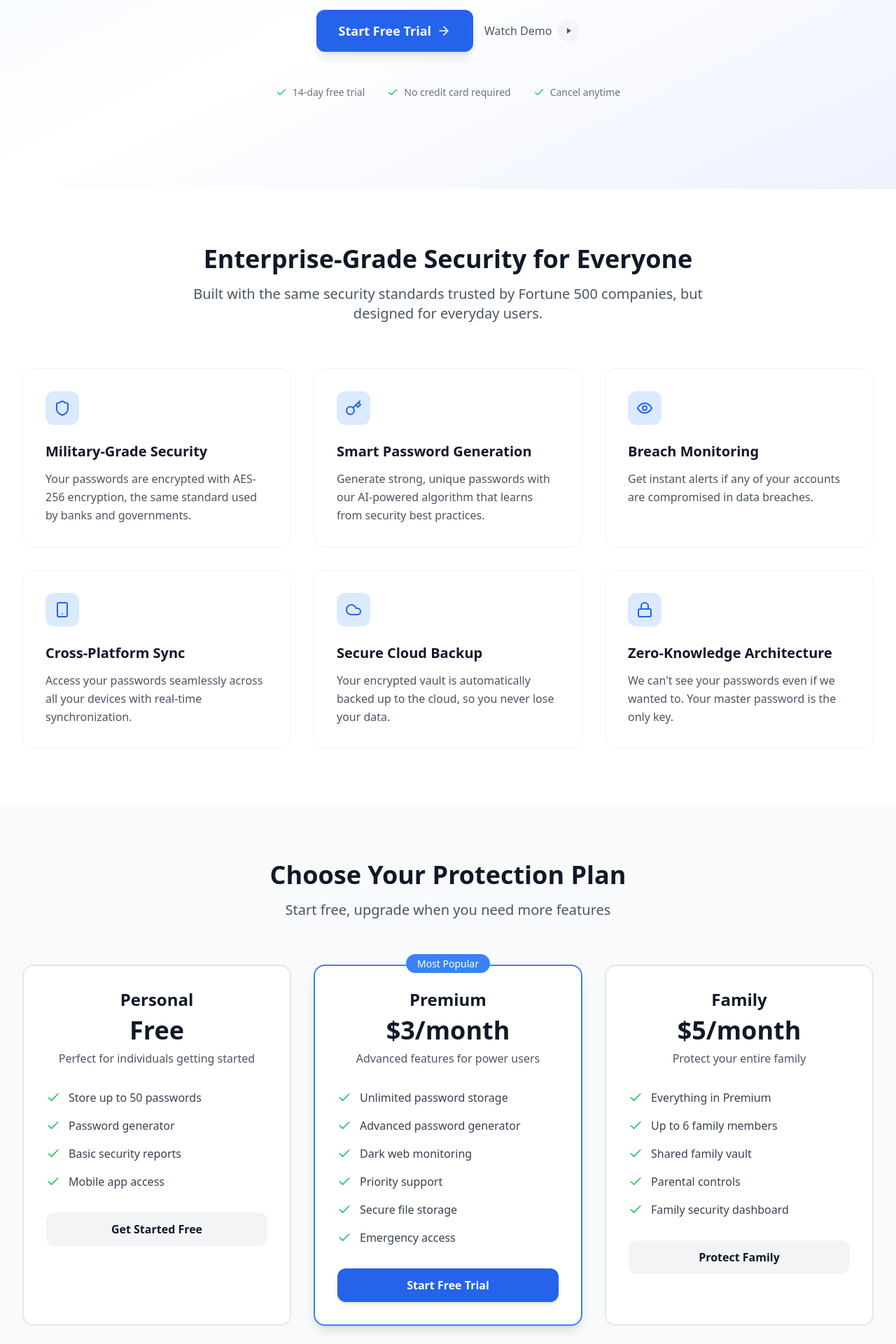
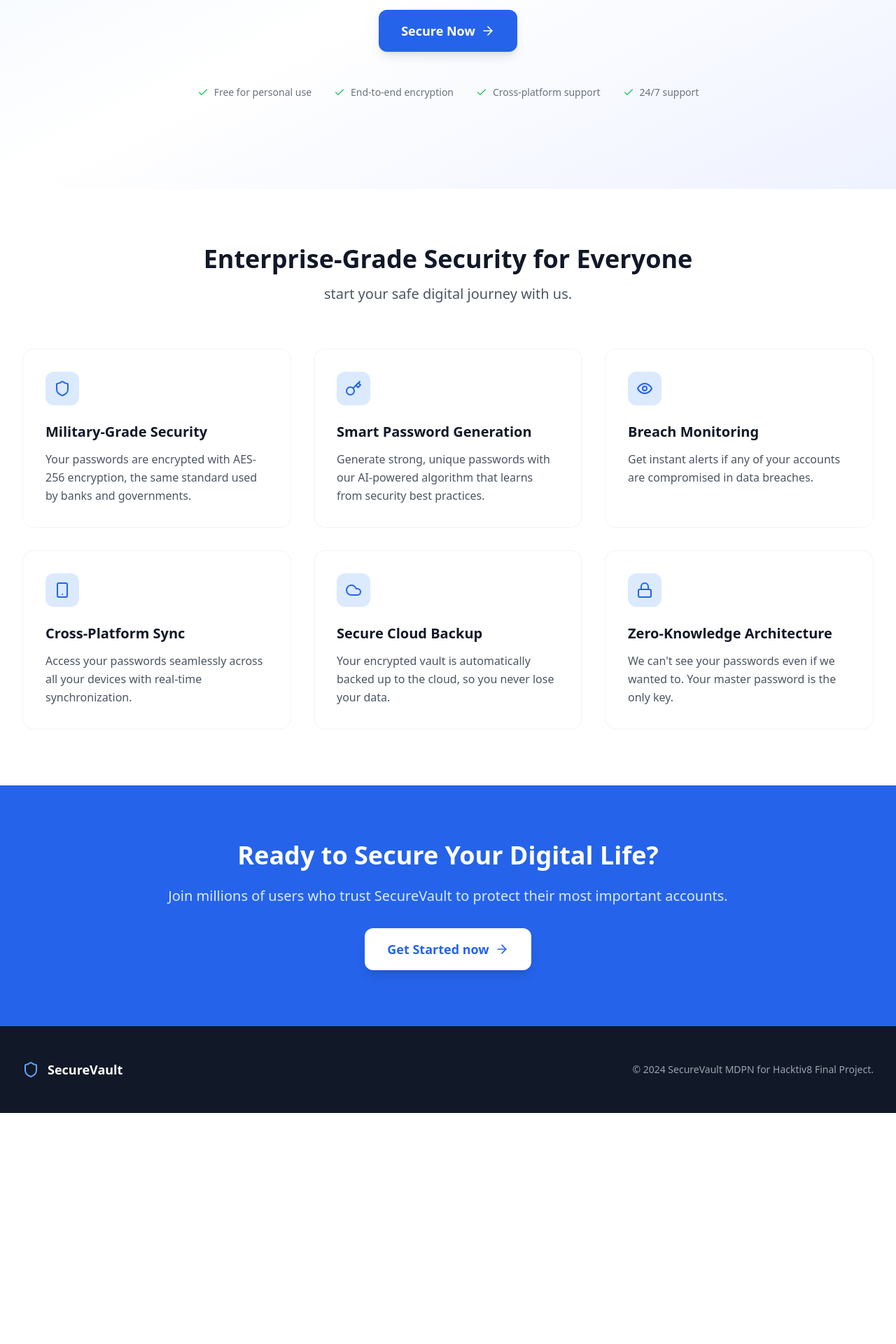
Before and after one commit to MDPN23/Password-Vault, a React (Vite) app: page / in a window 1280 px wide. Shown: the part 420-2340 px from the top of the page at 70% size. After the commit the page ends 2010 px from the top, so only its background shows below. Built offline with nearby package versions, Linux system fonts and the light colour scheme.

Commit message:
fix LandingPage : Content Management

```diff
--- a/src/components/LandingPage.tsx
+++ b/src/components/LandingPage.tsx
@@ -36,50 +36,6 @@ export function LandingPage() {
     },
   ];
 
-  const plans = [
-    {
-      name: 'Personal',
-      price: 'Free',
-      description: 'Perfect for individuals getting started',
-      features: [
-        'Store up to 50 passwords',
-        'Password generator',
-        'Basic security reports',
-        'Mobile app access',
-      ],
-      cta: 'Get Started Free',
-      popular: false,
-    },
-    {
-      name: 'Premium',
-      price: '$3/month',
-      description: 'Advanced features for power users',
-      features: [
-        'Unlimited password storage',
-        'Advanced password generator',
-        'Dark web monitoring',
-        'Priority support',
-        'Secure file storage',
-        'Emergency access',
-      ],
-      cta: 'Start Free Trial',
-      popular: true,
-    },
-    {
-      name: 'Family',
-      price: '$5/month',
-      description: 'Protect your entire family',
-      features: [
-        'Everything in Premium',
-        'Up to 6 family members',
-        'Shared family vault',
-        'Parental controls',
-        'Family security dashboard',
-      ],
-      cta: 'Protect Family',
-      popular: false,
-    },
-  ];
 
   return (
     <div className="min-h-screen bg-white">
@@ -127,29 +83,27 @@ export function LandingPage() {
                 to="/login"
                 className="bg-blue-600 text-white px-8 py-4 rounded-xl hover:bg-blue-700 transition-all duration-200 font-semibold text-lg flex items-center space-x-2 shadow-lg hover:shadow-xl transform hover:-translate-y-0.5"
               >
-                <span>Start Free Trial</span>
+                <span>Secure Now</span>
                 <ArrowRight className="h-5 w-5" />
               </Link>
-              <button className="text-gray-600 hover:text-gray-900 font-medium flex items-center space-x-2 transition-colors">
-                <span>Watch Demo</span>
-                <div className="w-8 h-8 bg-gray-100 rounded-full flex items-center justify-center">
-                  <div className="w-0 h-0 border-l-[6px] border-l-gray-600 border-t-[4px] border-t-transparent border-b-[4px] border-b-transparent ml-0.5"></div>
-                </div>
-              </button>
             </div>
 
             <div className="flex items-center justify-center space-x-8 text-sm text-gray-500">
               <div className="flex items-center space-x-2">
                 <Check className="h-4 w-4 text-green-500" />
-                <span>14-day free trial</span>
+                <span>Free for personal use</span>
               </div>
               <div className="flex items-center space-x-2">
                 <Check className="h-4 w-4 text-green-500" />
-                <span>No credit card required</span>
+                <span>End-to-end encryption</span>
               </div>
               <div className="flex items-center space-x-2">
                 <Check className="h-4 w-4 text-green-500" />
-                <span>Cancel anytime</span>
+                <span>Cross-platform support</span>
+              </div>
+              <div className="flex items-center space-x-2">
+                <Check className="h-4 w-4 text-green-500" />
+                <span>24/7 support</span>
               </div>
             </div>
           </div>
@@ -164,7 +118,7 @@ export function LandingPage() {
               Enterprise-Grade Security for Everyone
             </h2>
             <p className="text-xl text-gray-600 max-w-3xl mx-auto">
-              Built with the same security standards trusted by Fortune 500 companies, but designed for everyday users.
+              start your safe digital journey with us.
             </p>
           </div>
 
@@ -185,67 +139,6 @@ export function LandingPage() {
         </div>
       </section>
 
-      {/* Pricing Section */}
-      <section className="py-20 bg-gray-50">
-        <div className="max-w-7xl mx-auto px-4 sm:px-6 lg:px-8">
-          <div className="text-center mb-16">
-            <h2 className="text-3xl sm:text-4xl font-bold text-gray-900 mb-4">
-              Choose Your Protection Plan
-            </h2>
-            <p className="text-xl text-gray-600">
-              Start free, upgrade when you need more features
-            </p>
-          </div>
-
-          <div className="grid grid-cols-1 md:grid-cols-3 gap-8">
-            {plans.map((plan, index) => (
-              <div
-                key={index}
-                className={`bg-white rounded-2xl p-8 border-2 transition-all duration-200 hover:shadow-lg ${
-                  plan.popular
-                    ? 'border-blue-500 shadow-lg relative'
-                    : 'border-gray-200 hover:border-blue-200'
-                }`}
-              >
-                {plan.popular && (
-                  <div className="absolute -top-4 left-1/2 transform -translate-x-1/2">
-                    <span className="bg-blue-500 text-white px-4 py-1 rounded-full text-sm font-medium">
-                      Most Popular
-                    </span>
-                  </div>
-                )}
-
-                <div className="text-center mb-8">
-                  <h3 className="text-2xl font-bold text-gray-900 mb-2">{plan.name}</h3>
-                  <div className="text-4xl font-bold text-gray-900 mb-2">{plan.price}</div>
-                  <p className="text-gray-600">{plan.description}</p>
-                </div>
-
-                <ul className="space-y-4 mb-8">
-                  {plan.features.map((feature, featureIndex) => (
-                    <li key={featureIndex} className="flex items-center space-x-3">
-                      <Check className="h-5 w-5 text-green-500 flex-shrink-0" />
-                      <span className="text-gray-700">{feature}</span>
-                    </li>
-                  ))}
-                </ul>
-
-                <Link
-                  to="/login"
-                  className={`w-full py-3 px-6 rounded-xl font-semibold transition-all duration-200 text-center block ${
-                    plan.popular
-                      ? 'bg-blue-600 text-white hover:bg-blue-700 shadow-md hover:shadow-lg'
-                      : 'bg-gray-100 text-gray-900 hover:bg-gray-200'
-                  }`}
-                >
-                  {plan.cta}
-                </Link>
-              </div>
-            ))}
-          </div>
-        </div>
-      </section>
-
       {/* CTA Section */}
       <section className="py-20 bg-blue-600">
         <div className="max-w-4xl mx-auto text-center px-4 sm:px-6 lg:px-8">
@@ -259,7 +152,7 @@ export function LandingPage() {
             to="/login"
             className="bg-white text-blue-600 px-8 py-4 rounded-xl hover:bg-gray-50 transition-colors font-semibold text-lg inline-flex items-center space-x-2 shadow-lg"
           >
-            <span>Get Started Free</span>
+            <span>Get Started now</span>
             <ArrowRight className="h-5 w-5" />
           </Link>
         </div>
@@ -274,7 +167,7 @@ export function LandingPage() {
               <span className="text-lg font-semibold">SecureVault</span>
             </div>
             <div className="text-gray-400 text-sm">
-              © 2024 SecureVault. All rights reserved.
+              © 2024 SecureVault MDPN for Hacktiv8 Final Project.
             </div>
           </div>
         </div>
```
